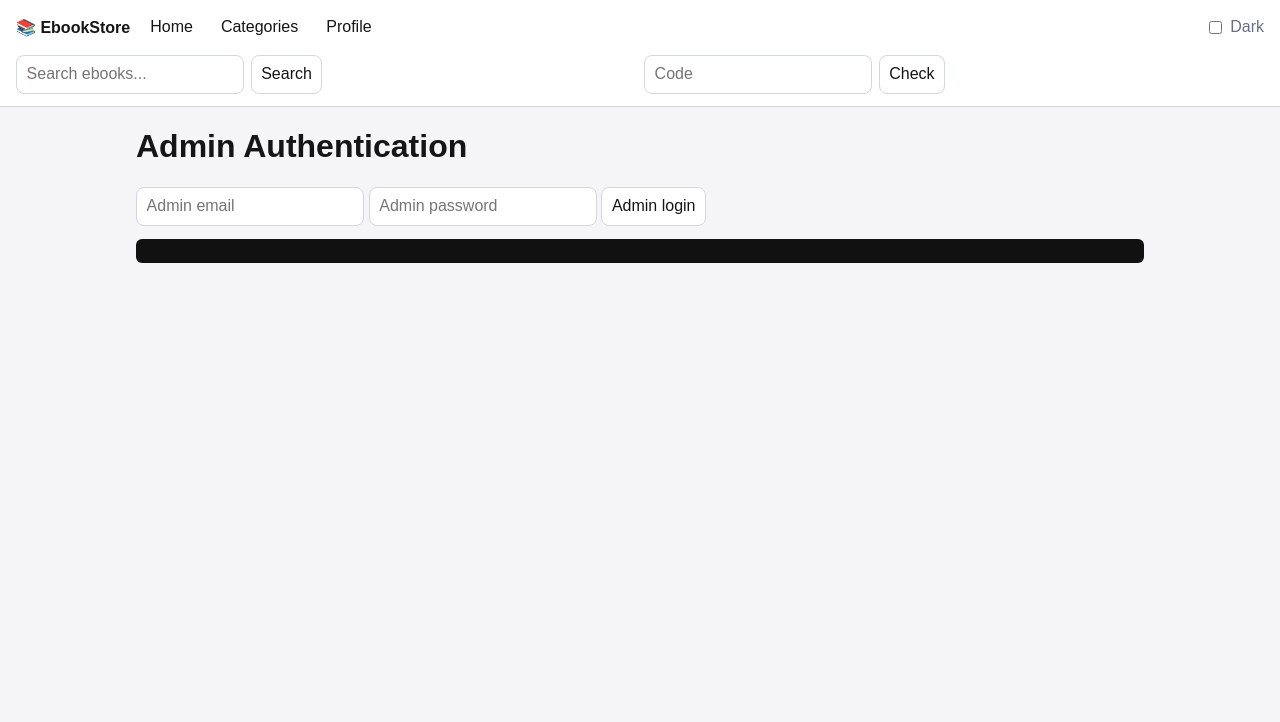
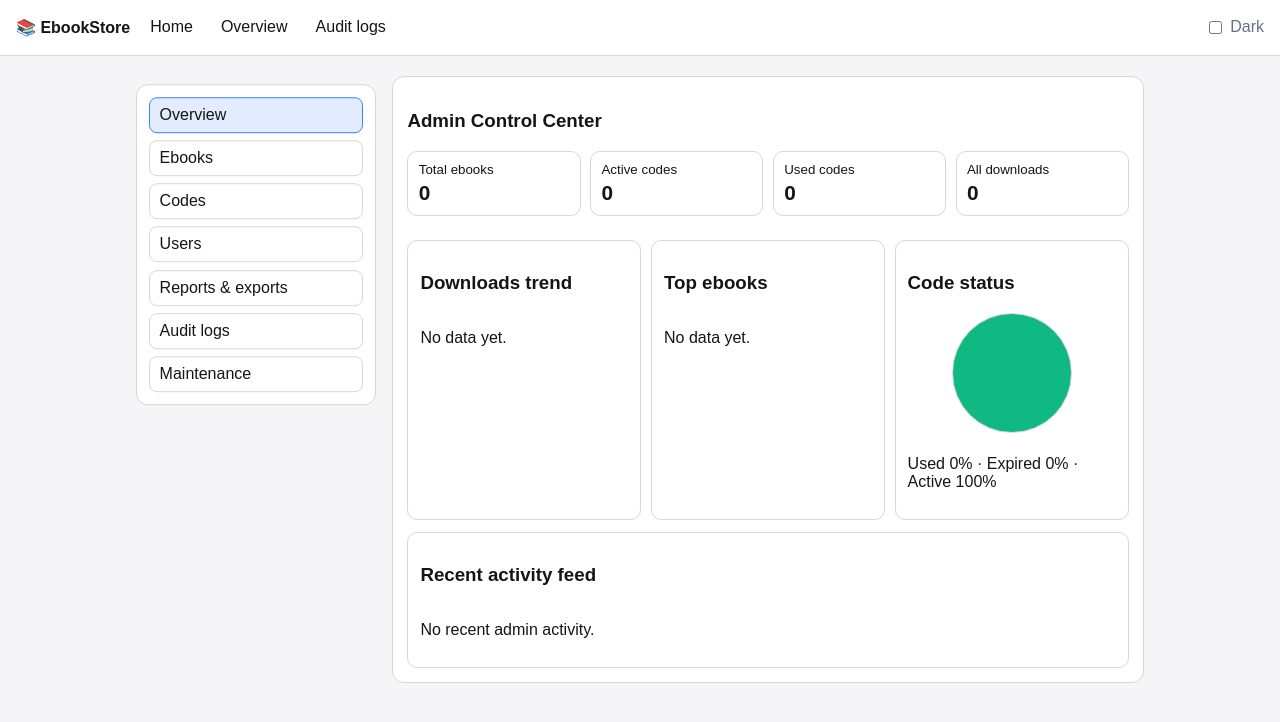
Before and after one commit to Steve-coder1/Ebook-store, a Flask app: template templates/admin.html in a window 1280 px wide. Shown: the top 722 px of the page. Run offline with Flask 3, Linux system fonts and the light colour scheme; the template is opened without the code that fills it, so the values that code supplies are empty.

Commit message:
Build admin dashboard interface with panels and analytics UI

```diff
--- a/app.py
+++ b/app.py
@@ -779,6 +779,7 @@ def create_app():
         return render_template("index.html")
 
     @app.get("/admin")
+    @require_auth(role="admin")
     def admin_page():
         return render_template("admin.html")
 
--- a/static/admin.js
+++ b/static/admin.js
@@ -1,7 +1,7 @@
 const output = document.getElementById('admin-output');
 
 function show(data) {
-  output.textContent = JSON.stringify(data, null, 2);
+  if (output) output.textContent = JSON.stringify(data, null, 2);
 }
 
 function setupHeaderUX() {
@@ -19,32 +19,167 @@ function setupHeaderUX() {
 
   const menuBtn = document.getElementById('menu-toggle');
   const nav = document.getElementById('main-nav');
-  const utility = document.getElementById('utility-row');
+  const sidebar = document.getElementById('admin-sidebar');
   menuBtn?.addEventListener('click', () => {
     nav?.classList.toggle('open');
-    utility?.classList.toggle('open');
+    sidebar?.classList.toggle('open');
+  });
+}
+
+function setupAdminNav() {
+  const links = [...document.querySelectorAll('.sidebar-link')];
+  const panels = [...document.querySelectorAll('.admin-panel')];
+
+  links.forEach((link) => {
+    link.addEventListener('click', () => {
+      links.forEach((item) => item.classList.toggle('active', item === link));
+      panels.forEach((panel) => panel.classList.toggle('active', panel.id === link.dataset.panel));
+    });
+  });
+}
+
+function renderStatCards(overview) {
+  const grid = document.getElementById('overview-stats');
+  const cards = [
+    ['Total ebooks', overview.total_ebooks || 0],
+    ['Active codes', overview.total_active_codes || 0],
+    ['Used codes', overview.used_codes || 0],
+    ['All downloads', overview.downloads?.all_time || 0],
+  ];
+  grid.innerHTML = cards.map(([label, value]) => `<article class="stat-card"><small>${label}</small><strong>${value}</strong></article>`).join('');
+}
+
+function renderBars(targetId, labels = [], values = []) {
+  const max = Math.max(1, ...values, 1);
+  const wrap = document.getElementById(targetId);
+  wrap.innerHTML = labels.map((label, i) => {
+    const width = Math.round(((values[i] || 0) / max) * 100);
+    return `<div class="chart-row"><span>${label}</span><div><i style="width:${width}%"></i></div><b>${values[i] || 0}</b></div>`;
+  }).join('') || '<p>No data yet.</p>';
+}
+
+function renderPie(targetId, used, expired, active) {
+  const total = Math.max(1, used + expired + active);
+  const u = Math.round((used / total) * 100);
+  const e = Math.round((expired / total) * 100);
+  const a = 100 - u - e;
+  const wrap = document.getElementById(targetId);
+  wrap.innerHTML = `
+    <div class="pie" style="background: conic-gradient(#3b82f6 0 ${u}%, #ef4444 ${u}% ${u + e}%, #10b981 ${u + e}% 100%);"></div>
+    <p>Used ${u}% · Expired ${e}% · Active ${a}%</p>
+  `;
+}
+
+async function loadOverview() {
+  const res = await fetch('/admin/dashboard/overview');
+  const data = await res.json();
+  renderStatCards(data);
+
+  const trend = data.downloads_over_time || [];
+  renderBars('line-chart', trend.map((x) => x.date || x.label), trend.map((x) => x.count || 0));
+
+  const tops = data.top_ebooks || [];
+  renderBars('bar-chart', tops.map((x) => (x.title || 'Untitled').slice(0, 18)), tops.map((x) => x.download_count || 0));
+
+  renderPie('pie-chart', data.used_codes || 0, data.expired_codes || 0, data.total_active_codes || 0);
+
+  const activity = document.getElementById('recent-activity');
+  const events = data.recent_activity || [];
+  activity.innerHTML = events.map((item) => `<article class="list-item"><strong>${item.action || 'Action'}</strong><small>${item.timestamp || ''} · ${item.ip_address || 'n/a'}</small></article>`).join('') || '<p>No recent admin activity.</p>';
+}
+
+async function loadEbooks(params = new URLSearchParams()) {
+  const res = await fetch(`/admin/ebooks?${params.toString()}`);
+  const rows = await res.json();
+  const wrap = document.getElementById('ebooks-list');
+  wrap.innerHTML = (rows || []).map((e) => `
+    <article class="list-item">
+      <strong>${e.title || 'Untitled'}</strong>
+      <small>${e.author || 'Unknown'} · ${e.is_featured ? 'Featured' : 'Standard'} · Downloads: ${e.download_count || 0}</small>
+    </article>
+  `).join('') || '<p>No ebooks found.</p>';
+}
+
+async function loadCodes() {
+  const res = await fetch('/admin/codes?status=all');
+  const rows = await res.json();
+  const wrap = document.getElementById('codes-list');
+  wrap.innerHTML = (rows || []).slice(0, 40).map((c) => `
+    <article class="list-item">
+      <strong>${c.code_value}</strong>
+      <small>Ebook #${c.ebook_id} · ${c.is_used ? 'Used' : 'Unused'} · ${c.is_active ? 'Active' : 'Inactive'}</small>
+    </article>
+  `).join('') || '<p>No codes found.</p>';
+}
+
+async function loadUsers() {
+  const res = await fetch('/admin/users');
+  const rows = await res.json();
+  const wrap = document.getElementById('users-list');
+  wrap.innerHTML = (rows || []).map((u) => `
+    <article class="list-item">
+      <strong>${u.email}</strong>
+      <small>Role: ${u.role} · Active: ${u.is_active ? 'Yes' : 'No'} · Joined: ${u.created_at}</small>
+    </article>
+  `).join('') || '<p>No users available.</p>';
+}
+
+async function loadSummaryAndAudit() {
+  const summaryRes = await fetch('/admin/reports/summary');
+  const summaryData = await summaryRes.json();
+  document.getElementById('summary-output').textContent = JSON.stringify(summaryData, null, 2);
+
+  const auditRes = await fetch('/admin/audit-logs?limit=40');
+  const audits = await auditRes.json();
+  const wrap = document.getElementById('audit-list');
+  wrap.innerHTML = (audits || []).map((a) => `
+    <article class="list-item">
+      <strong>${a.action}</strong>
+      <small>Admin #${a.admin_id} · ${a.timestamp} · ${a.ip_address}</small>
+    </article>
+  `).join('') || '<p>No audit events recorded.</p>';
+}
+
+function setupForms() {
+  document.getElementById('ebook-filter-form')?.addEventListener('submit', (e) => {
+    e.preventDefault();
+    const params = new URLSearchParams(new FormData(e.target));
+    loadEbooks(params);
   });
 
-  document.getElementById('search-form')?.addEventListener('submit', async (e) => {
+  document.getElementById('generate-code-form')?.addEventListener('submit', async (e) => {
     e.preventDefault();
-    const q = new FormData(e.target).get('q');
-    const res = await fetch(`/ebooks?q=${encodeURIComponent(q || '')}&page=1&per_page=5`);
+    const fd = new FormData(e.target);
+    const res = await fetch('/admin/codes/generate', { method: 'POST', body: fd });
     show(await res.json());
+    if (res.ok) {
+      e.target.reset();
+      loadCodes();
+      loadOverview();
+    }
   });
 
-  document.getElementById('code-form')?.addEventListener('submit', async (e) => {
+  document.getElementById('maintenance-form')?.addEventListener('submit', async (e) => {
     e.preventDefault();
-    const formData = new FormData(e.target);
-    const res = await fetch('/codes/validate', { method: 'POST', body: formData });
+    const fd = new FormData(e.target);
+    fd.set('enabled', fd.get('enabled') ? 'true' : 'false');
+    fd.set('disable_downloads', fd.get('disable_downloads') ? 'true' : 'false');
+    fd.set('disable_code_entry', fd.get('disable_code_entry') ? 'true' : 'false');
+    const res = await fetch('/admin/maintenance/toggle', { method: 'POST', body: fd });
     show(await res.json());
   });
 }
 
-document.getElementById('admin-login-form').addEventListener('submit', async (e) => {
-  e.preventDefault();
-  const formData = new FormData(e.target);
-  const res = await fetch('/admin/login', { method: 'POST', body: formData });
-  show(await res.json());
-});
+async function boot() {
+  setupHeaderUX();
+  setupAdminNav();
+  setupForms();
 
-setupHeaderUX();
+  try {
+    await Promise.all([loadOverview(), loadEbooks(), loadCodes(), loadUsers(), loadSummaryAndAudit()]);
+  } catch (err) {
+    show({ error: 'Failed to load one or more admin sections.', details: String(err) });
+  }
+}
+
+boot();
--- a/static/style.css
+++ b/static/style.css
@@ -310,3 +310,48 @@ pre { white-space: pre-wrap; background: #111; color: #d4ffd4; padding: 0.75rem;
   .profile-tabs { display: none; }
   .tab-panel { display: block; opacity: 1; transform: none; }
 }
+
+.admin-layout { display: grid; grid-template-columns: 240px 1fr; gap: 1rem; align-items: start; }
+.admin-sidebar {
+  position: sticky;
+  top: 84px;
+  display: grid;
+  gap: .45rem;
+  padding: .75rem;
+  border: 1px solid var(--border);
+  border-radius: 12px;
+  background: var(--surface);
+}
+.sidebar-link {
+  text-align: left;
+  border: 1px solid var(--border);
+  background: var(--surface);
+  color: var(--text);
+  border-radius: 8px;
+  padding: .5rem .6rem;
+}
+.sidebar-link.active { border-color: var(--accent); background: color-mix(in srgb, var(--accent) 15%, var(--surface)); }
+.admin-content { display: grid; gap: .8rem; }
+.admin-panel { display: none; background: var(--surface); border: 1px solid var(--border); border-radius: 12px; padding: .9rem; }
+.admin-panel.active { display: block; }
+.stats-grid { display: grid; grid-template-columns: repeat(4, minmax(0, 1fr)); gap: .6rem; margin-bottom: .75rem; }
+.stat-card { border: 1px solid var(--border); border-radius: 10px; padding: .65rem; display: grid; gap: .25rem; }
+.stat-card strong { font-size: 1.3rem; }
+.charts-grid { display: grid; grid-template-columns: repeat(3, minmax(0, 1fr)); gap: .6rem; }
+.chart-bars { display: grid; gap: .45rem; }
+.chart-row { display: grid; grid-template-columns: 110px 1fr 40px; gap: .35rem; align-items: center; font-size: .86rem; }
+.chart-row div { height: 10px; border-radius: 999px; background: color-mix(in srgb, var(--border) 50%, transparent); overflow: hidden; }
+.chart-row i { display: block; height: 100%; background: var(--accent); transition: width .35s ease; }
+.pie-chart { display: grid; place-items: center; gap: .4rem; }
+.pie { width: 120px; height: 120px; border-radius: 50%; border: 1px solid var(--border); }
+.list-stack { display: grid; gap: .5rem; }
+.list-item { border: 1px solid var(--border); border-radius: 10px; padding: .65rem; display: grid; gap: .25rem; transition: transform .2s ease, box-shadow .2s ease; }
+.list-item:hover { transform: translateY(-1px); box-shadow: 0 8px 16px rgba(0,0,0,.08); }
+
+@media (max-width: 920px) {
+  .admin-layout { grid-template-columns: 1fr; }
+  .admin-sidebar { display: none; position: static; }
+  .admin-sidebar.open { display: grid; }
+  .stats-grid { grid-template-columns: repeat(2, minmax(0, 1fr)); }
+  .charts-grid { grid-template-columns: 1fr; }
+}
--- a/templates/admin.html
+++ b/templates/admin.html
@@ -3,7 +3,7 @@
 <head>
   <meta charset="utf-8" />
   <meta name="viewport" content="width=device-width, initial-scale=1" />
-  <title>Admin Login</title>
+  <title>Admin Dashboard</title>
   <link rel="stylesheet" href="/static/style.css" />
 </head>
 <body>
@@ -13,8 +13,8 @@
       <button id="menu-toggle" class="icon-btn" aria-label="Toggle navigation">☰</button>
       <nav id="main-nav" class="main-nav">
         <a href="/">Home</a>
-        <a href="/categories">Categories</a>
-        <a href="/admin">Profile</a>
+        <a href="#overview-panel">Overview</a>
+        <a href="#audit-panel">Audit logs</a>
       </nav>
       <div class="header-actions">
         <label class="theme-toggle">
@@ -23,27 +23,103 @@
         </label>
       </div>
     </div>
-    <div id="utility-row" class="utility-row">
-      <form id="search-form" class="compact-form">
-        <input name="q" id="search-input" type="search" placeholder="Search ebooks..." />
-        <button type="submit">Search</button>
-      </form>
-      <form id="code-form" class="compact-form">
-        <input name="code_value" type="text" placeholder="Code" required />
-        <button type="submit">Check</button>
-      </form>
-    </div>
   </header>
 
-  <main>
-    <h1>Admin Authentication</h1>
-    <form id="admin-login-form">
-      <input name="email" type="email" placeholder="Admin email" required>
-      <input name="password" type="password" placeholder="Admin password" required>
-      <button type="submit">Admin login</button>
-    </form>
-    <pre id="admin-output"></pre>
+  <main class="admin-layout">
+    <aside id="admin-sidebar" class="admin-sidebar">
+      <button class="sidebar-link active" data-panel="overview-panel" type="button">Overview</button>
+      <button class="sidebar-link" data-panel="ebooks-panel" type="button">Ebooks</button>
+      <button class="sidebar-link" data-panel="codes-panel" type="button">Codes</button>
+      <button class="sidebar-link" data-panel="users-panel" type="button">Users</button>
+      <button class="sidebar-link" data-panel="reports-panel" type="button">Reports & exports</button>
+      <button class="sidebar-link" data-panel="audit-panel" type="button">Audit logs</button>
+      <button class="sidebar-link" data-panel="maintenance-panel" type="button">Maintenance</button>
+    </aside>
+
+    <section class="admin-content">
+      <section id="overview-panel" class="admin-panel active">
+        <h1>Admin Control Center</h1>
+        <div id="overview-stats" class="stats-grid"></div>
+        <div class="charts-grid">
+          <article class="section-mini">
+            <h3>Downloads trend</h3>
+            <div id="line-chart" class="chart-bars"></div>
+          </article>
+          <article class="section-mini">
+            <h3>Top ebooks</h3>
+            <div id="bar-chart" class="chart-bars"></div>
+          </article>
+          <article class="section-mini">
+            <h3>Code status</h3>
+            <div id="pie-chart" class="pie-chart"></div>
+          </article>
+        </div>
+        <article class="section-mini">
+          <h3>Recent activity feed</h3>
+          <div id="recent-activity" class="list-stack"></div>
+        </article>
+      </section>
+
+      <section id="ebooks-panel" class="admin-panel">
+        <h2>Ebook management</h2>
+        <form id="ebook-filter-form" class="compact-form stacked-mobile">
+          <input name="q" type="search" placeholder="Search title/author" />
+          <select name="featured">
+            <option value="">All</option>
+            <option value="true">Featured</option>
+          </select>
+          <button type="submit">Filter</button>
+        </form>
+        <div id="ebooks-list" class="list-stack"></div>
+      </section>
+
+      <section id="codes-panel" class="admin-panel">
+        <h2>Code management</h2>
+        <form id="generate-code-form" class="compact-form stacked-mobile">
+          <input name="ebook_id" type="number" min="1" placeholder="Ebook ID" required />
+          <input name="expires_minutes" type="number" min="1" placeholder="Expiry (minutes)" required />
+          <button type="submit">Generate code</button>
+        </form>
+        <div id="codes-list" class="list-stack"></div>
+      </section>
+
+      <section id="users-panel" class="admin-panel">
+        <h2>User management</h2>
+        <div id="users-list" class="list-stack"></div>
+      </section>
+
+      <section id="reports-panel" class="admin-panel">
+        <h2>Reports & exports</h2>
+        <div class="inline-actions">
+          <a class="download-link" href="/admin/exports/downloads.csv">Export downloads CSV</a>
+          <a class="download-link" href="/admin/exports/code-usage.csv">Export code usage CSV</a>
+          <a class="download-link" href="/admin/exports/user-activity.csv">Export user activity CSV</a>
+        </div>
+        <article class="section-mini">
+          <h3>Summary</h3>
+          <pre id="summary-output"></pre>
+        </article>
+      </section>
+
+      <section id="audit-panel" class="admin-panel">
+        <h2>Audit logs</h2>
+        <div id="audit-list" class="list-stack"></div>
+      </section>
+
+      <section id="maintenance-panel" class="admin-panel">
+        <h2>Maintenance & controls</h2>
+        <form id="maintenance-form" class="section-mini">
+          <label><input type="checkbox" name="enabled" /> Enable maintenance mode</label>
+          <label><input type="checkbox" name="disable_downloads" /> Disable downloads</label>
+          <label><input type="checkbox" name="disable_code_entry" /> Disable code entry</label>
+          <input type="text" name="message" placeholder="Maintenance message" />
+          <button type="submit">Apply maintenance settings</button>
+        </form>
+        <pre id="admin-output"></pre>
+      </section>
+    </section>
   </main>
+
   <script src="/static/admin.js"></script>
 </body>
 </html>
```
